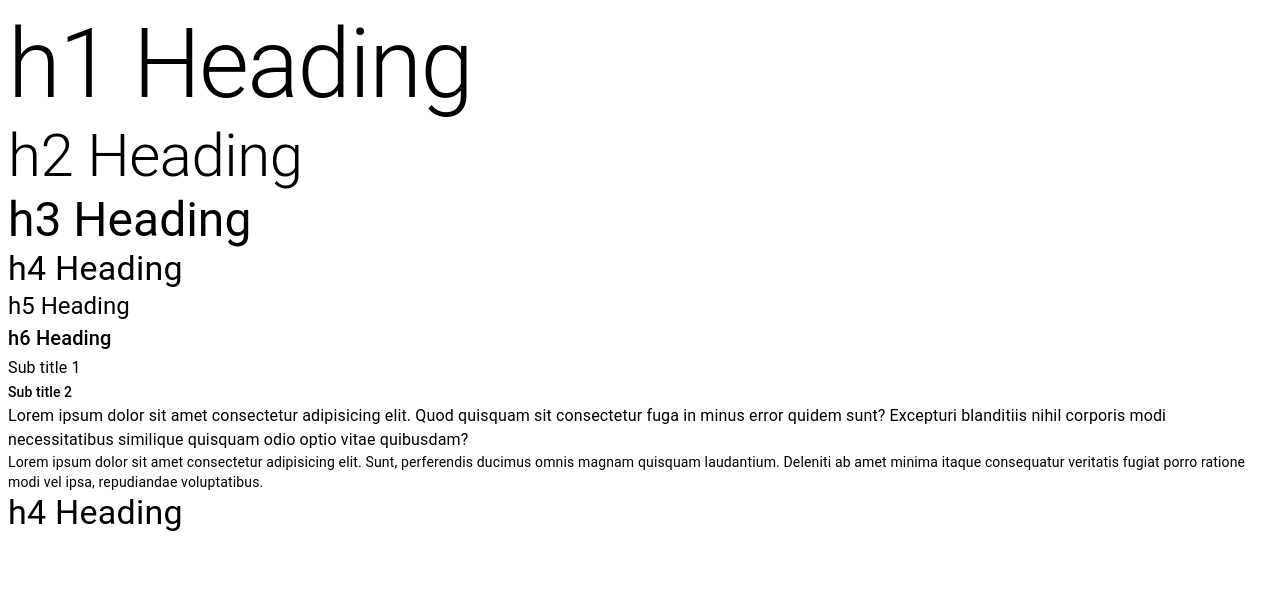
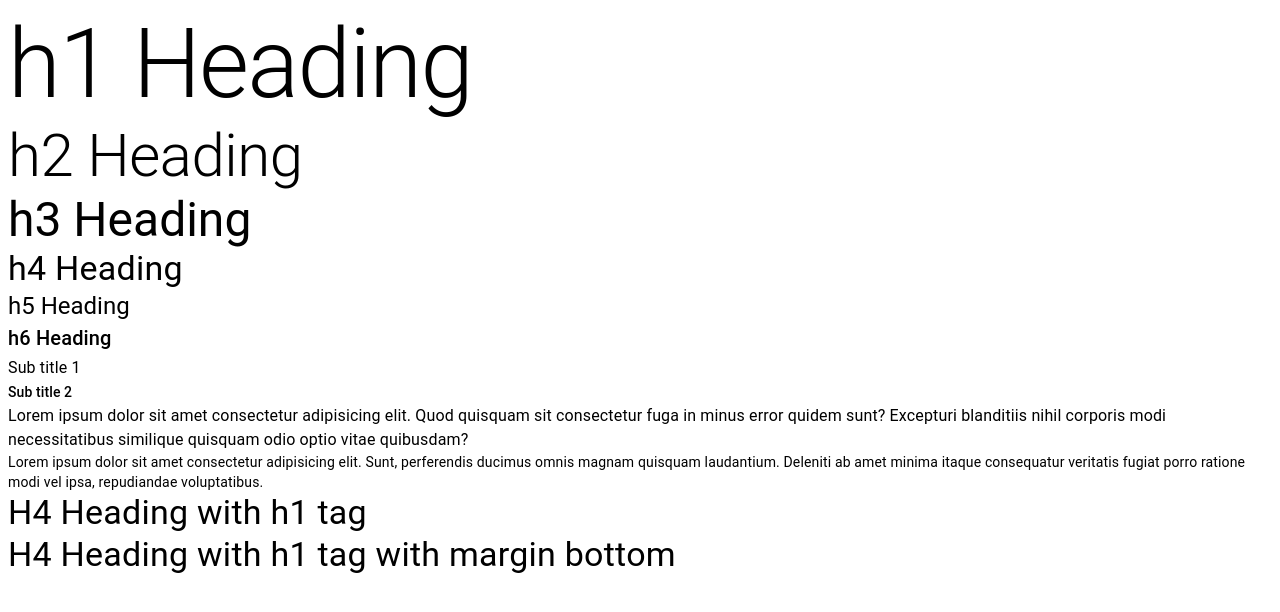
Before and after one commit to AhmadIkbalDjaya/Belajar-Mui, a React (Vite) app: page / in a window 1280 px wide. Shown: the top 612 px of the page. Built offline with nearby package versions, Linux system fonts and the light colour scheme.

Commit message:
3-Typography

```diff
--- a/src/components/MuiTypography.jsx
+++ b/src/components/MuiTypography.jsx
@@ -2,7 +2,7 @@ import { Typography } from "@mui/material";
 
 export const MuiTypography = () => {
   return (
-    <div>
+    <>
       <Typography variant="h1">h1 Heading</Typography>
       <Typography variant="h2">h2 Heading</Typography>
       <Typography variant="h3">h3 Heading</Typography>
@@ -25,9 +25,12 @@ export const MuiTypography = () => {
         minima itaque consequatur veritatis fugiat porro ratione modi vel ipsa,
         repudiandae voluptatibus.
       </Typography>
+      <Typography variant="h4" component="h1">
+        H4 Heading with h1 tag
+      </Typography>
       <Typography variant="h4" component="h1" gutterBottom>
-        h4 Heading
+        H4 Heading with h1 tag with margin bottom
       </Typography>
-    </div>
+    </>
   );
 };
```
